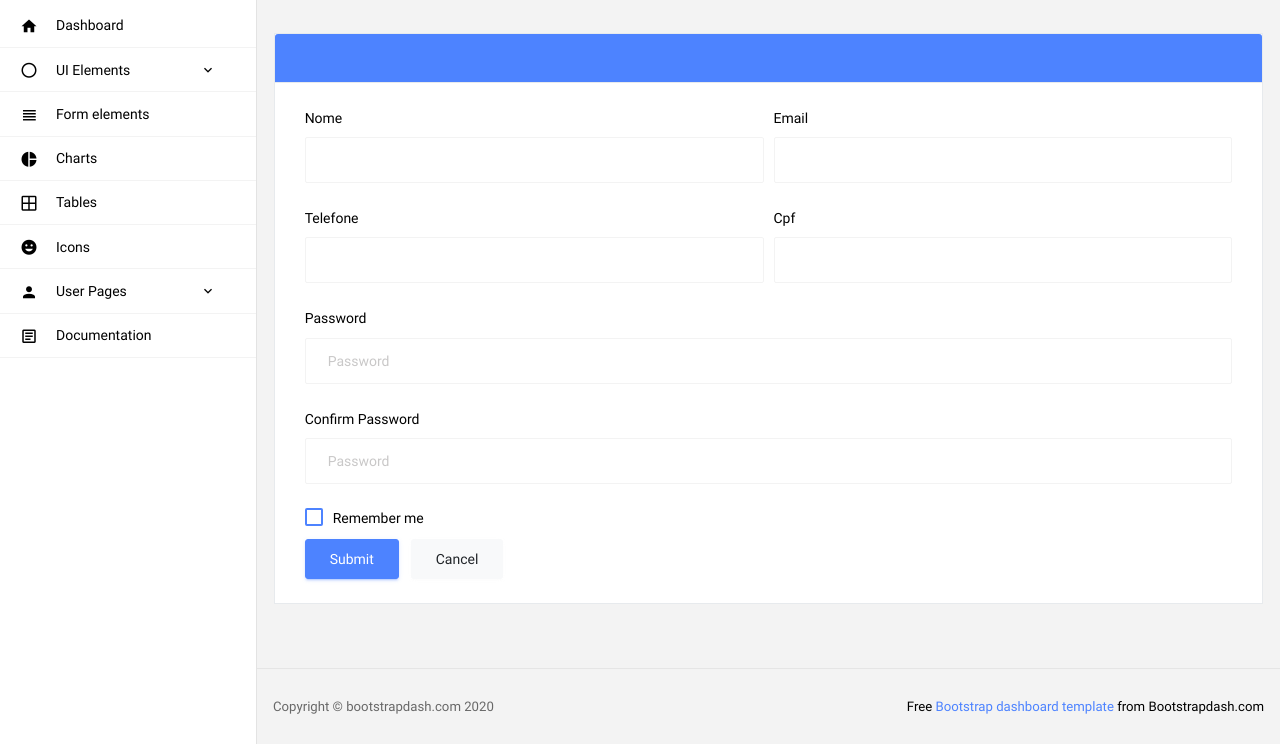
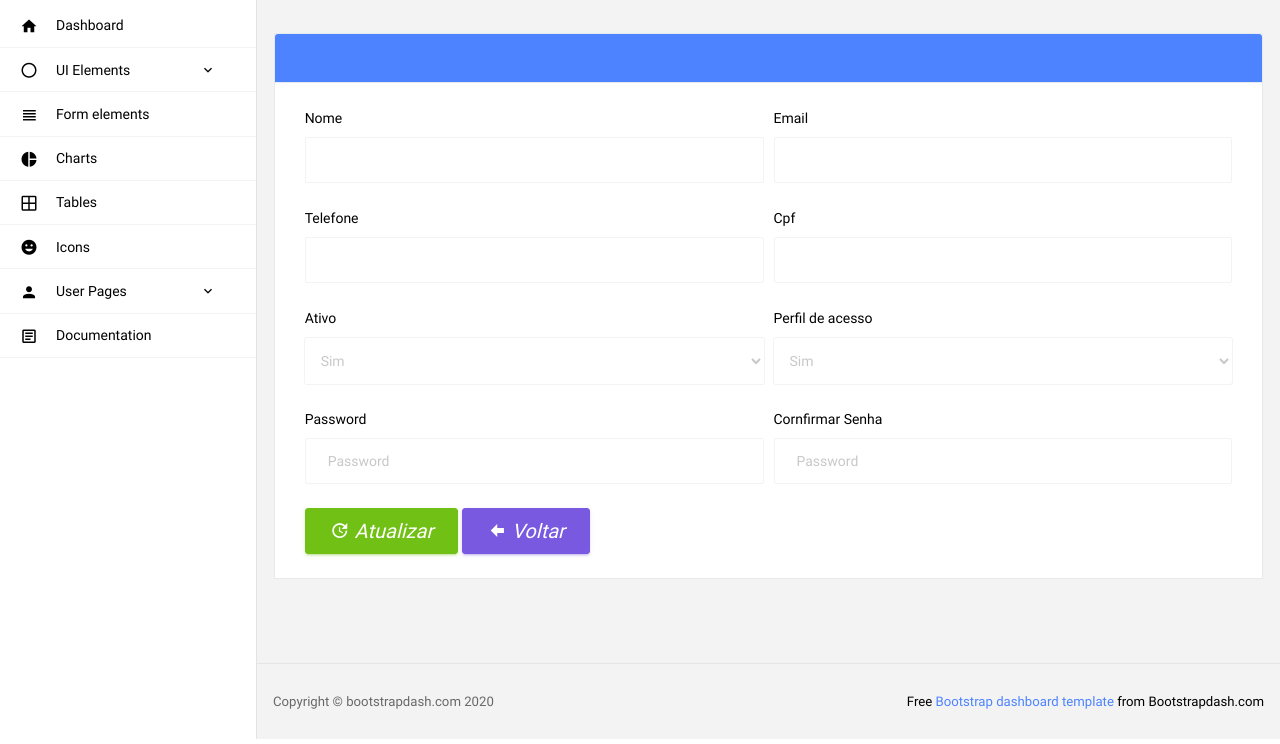
Before and after one commit to AgenciaBWeb/delivery-codeigniter4, a CodeIgniter 4 app: the page made by app/Views/Admin/Usuarios/editar.php in a window 1280 px wide. Shown: the part 61-805 px from the top of the page. Run offline with PHP 8.4 and a stand-in for CodeIgniter, Linux system fonts and the light colour scheme; the template is opened without the code that fills it, so the values that code supplies are empty; some libraries are stand-ins or nearby versions.

Commit message:
Editando usuário

```diff
--- a/app/Views/Admin/Usuarios/editar.php
+++ b/app/Views/Admin/Usuarios/editar.php
@@ -41,6 +41,7 @@
 
 <?php echo $this->section('scripts'); ?>
 
-<!-- Aqui enviamos ao template os scripts -->
+<script src="<?php echo site_url('admin/vendors/mask/jquery.mask.min.js'); ?>"></script>
+<script src="<?php echo site_url('admin/vendors/mask/app.js'); ?>"></script>
 
 <?php echo $this->endSection(); ?>
--- a/app/Views/Admin/Usuarios/form.php
+++ b/app/Views/Admin/Usuarios/form.php
@@ -12,27 +12,51 @@
 <div class="form-row">
     <div class="form-group col-md-6">
         <label for="exampleInputPassword1">Telefone</label>
-    <input type="text" class="form-control" id="exampleInputPassword1" value="<?php echo $usuario->telefone; ?>">
+    <input type="text" class="form-control sp_celphones" id="exampleInputPassword1" value="<?php echo esc($usuario->telefone); ?>">
     </div>
     <div class="form-group col-md-6">
         <label for="exampleInputEmail1">Cpf</label>
-        <input type="email" class="form-control" id="exampleInputEmail1" value="<?php echo esc($usuario->cpf); ?>">
+        <input type="email" class="form-control cpf" id="exampleInputEmail1" value="<?php echo esc($usuario->cpf); ?>">
     </div>
 </div>
 
-<div class="form-group">
-    <label for="exampleInputPassword1">Password</label>
-    <input type="password" class="form-control" id="exampleInputPassword1" placeholder="Password">
+<div class="form-row">
+    <div class="form-group col-md-6">
+        <label for="ativo">Ativo</label>
+        <select class="form-control" name="ativo">
+            <?php if($usuario->id): ?>
+            <option value="1" <?php echo ($usuario->ativo) ? "selected" : ""; ?>>Sim</option>
+            <option value="0" <?php echo (!$usuario->ativo) ? "selected" : ""; ?>>Não</option>
+            <?php else: ?>
+            <option value="1">Sim</option>
+            <option value="0">Não</option>
+            <?php endif; ?>
+        </select>
+    </div>
+    <div class="form-group col-md-6">
+        <label for="is_admin">Perfil de acesso</label>
+        <select class="form-control" name="is_admin">
+            <?php if($usuario->id): ?>
+            <option value="1" <?php echo ($usuario->ativo) ? "selected" : ""; ?>>Administrador</option>
+            <option value="0" <?php echo (!$usuario->ativo) ? "selected" : ""; ?>>Cliente</option>
+            <?php else: ?>
+            <option value="1">Sim</option>
+            <option value="0">Não</option>
+            <?php endif; ?>
+        </select>
+    </div>
 </div>
-<div class="form-group">
-    <label for="exampleInputConfirmPassword1">Confirm Password</label>
-    <input type="password" class="form-control" id="exampleInputConfirmPassword1" placeholder="Password">
+
+<div class="form-row">
+    <div class="form-group col-md-6">
+    <label for="password">Password</label>
+    <input type="password" class="form-control" id="password" name="password" placeholder="Password">
 </div>
-<div class="form-check form-check-flat form-check-primary">
-    <label class="form-check-label">
-        <input type="checkbox" class="form-check-input">
-        Remember me
-    </label>
+<div class="form-group col-md-6">
+    <label for="password_confirmation">Cornfirmar Senha</label>
+    <input type="password" class="form-control" name="password_confirmation" id="password_confirmation" placeholder="Password">
 </div>
-<button type="submit" class="btn btn-primary mr-2">Submit</button>
-<button class="btn btn-light">Cancel</button>
+
+</div>
+<a href="<?php echo site_url("admin/usuarios"); ?>" class="btn btn-success"><i class="mdi mdi-update"> Atualizar</i></a>
+<a href="<?php echo site_url("admin/usuarios/show/$usuario->id"); ?>" class="btn btn-info"><i class="mdi mdi-arrow-left-bold"> Voltar</i></a>
--- a/app/Views/Admin/Usuarios/show.php
+++ b/app/Views/Admin/Usuarios/show.php
@@ -50,8 +50,8 @@
             </div>
             <div class="card-footer bg-primary d-flex justify-content-center">
                 <a href="<?php echo site_url("admin/usuarios/editar/$usuario->id"); ?>" class="btn btn-dark mx-2"><i class="mdi mdi-pencil"> Editar</i></a>
-                <a href="<?php echo site_url("admin/usuarios/editar/$usuario->id"); ?>" class="btn btn-danger mx-2"><i class="mdi mdi-delete"> Excluir</i></a>
-                 <a href="<?php echo site_url("admin/usuarios/editar/$usuario->id"); ?>" class="btn btn-info mx-2"><i class="mdi mdi-arrow-left-bold"> Voltar</i></a>
+                <a href="<?php echo site_url("admin/usuarios/excluir/$usuario->id"); ?>" class="btn btn-danger mx-2"><i class="mdi mdi-delete"> Excluir</i></a>
+                 <a href="<?php echo site_url("admin/usuarios"); ?>" class="btn btn-info mx-2"><i class="mdi mdi-arrow-left-bold"> Voltar</i></a>
             </div>
         </div>
     </div>
```
Also changed, not shown: public/admin/vendors/mask/app.js (added, +54 -0 lines), public/admin/vendors/mask/jquery.mask.min.js (added).
